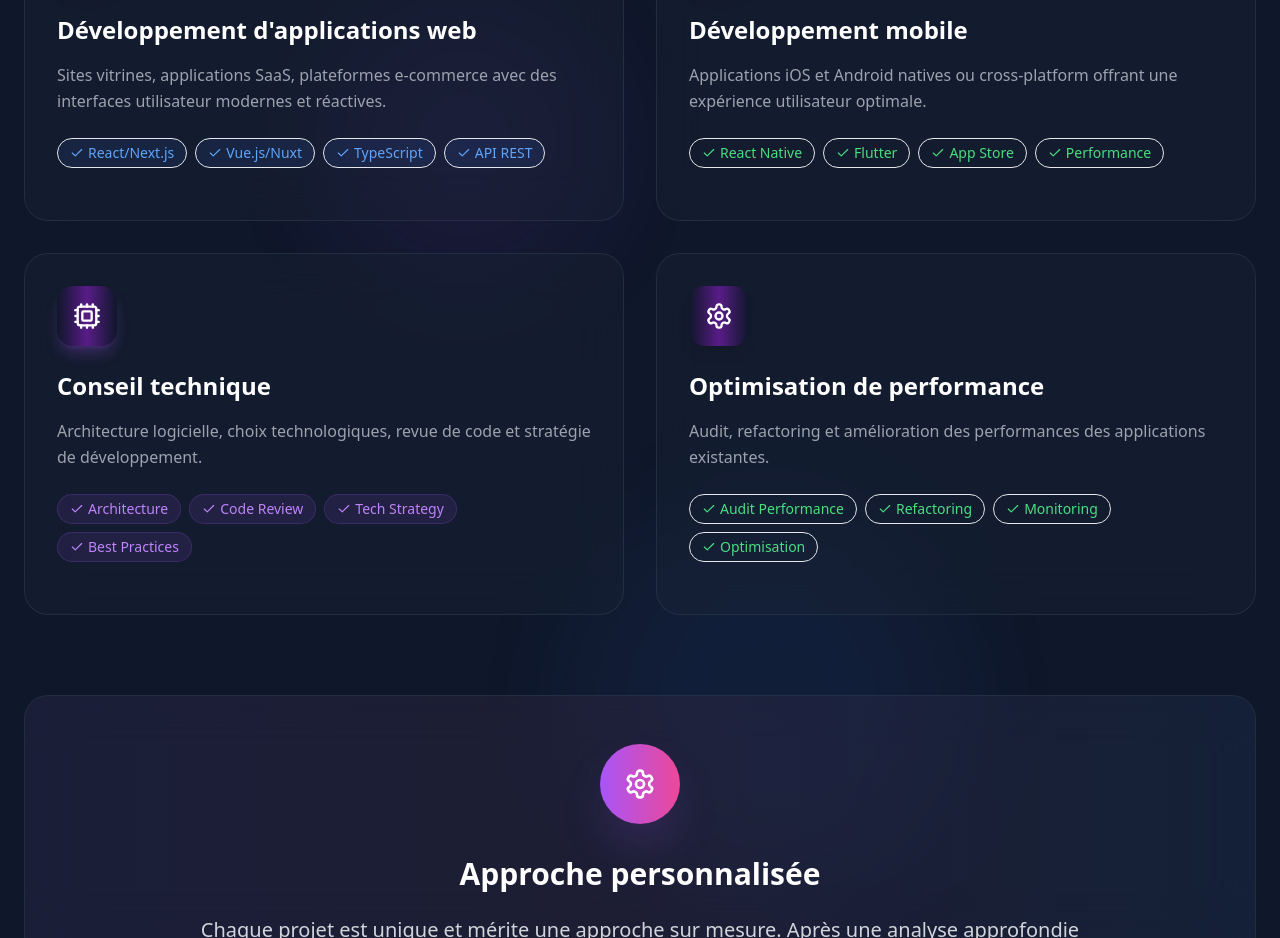
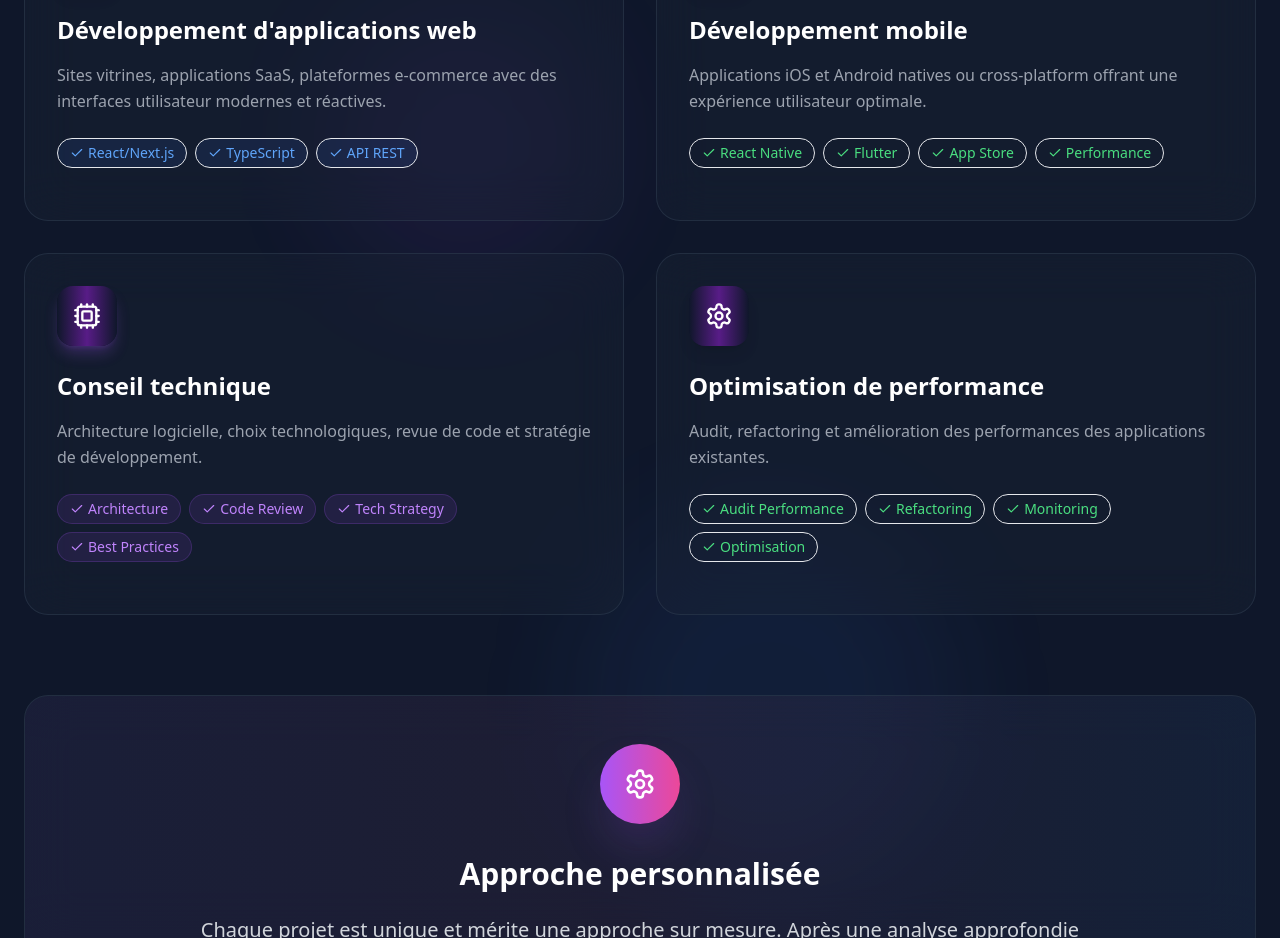
Before and after one commit to 7Emma/Portfolio, a React (Vite) app: page / in a window 1280 px wide. Shown: the part 4040-4978 px from the top of the page. Built offline with nearby package versions, Linux system fonts and the light colour scheme.

Commit message:
Portfolio

```diff
--- a/src/pages/Service.jsx
+++ b/src/pages/Service.jsx
@@ -14,7 +14,7 @@ const services = [
     title: "Développement d'applications web",
     description:
       "Sites vitrines, applications SaaS, plateformes e-commerce avec des interfaces utilisateur modernes et réactives.",
-    features: ["React/Next.js", "Vue.js/Nuxt", "TypeScript", "API REST"],
+    features: ["React/Next.js", "TypeScript", "API REST"],
     shadowColor: "blue",
     delay: 0,
   },
```
